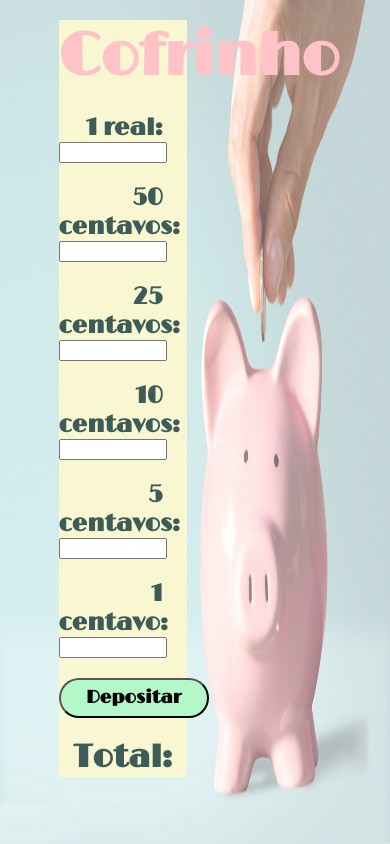
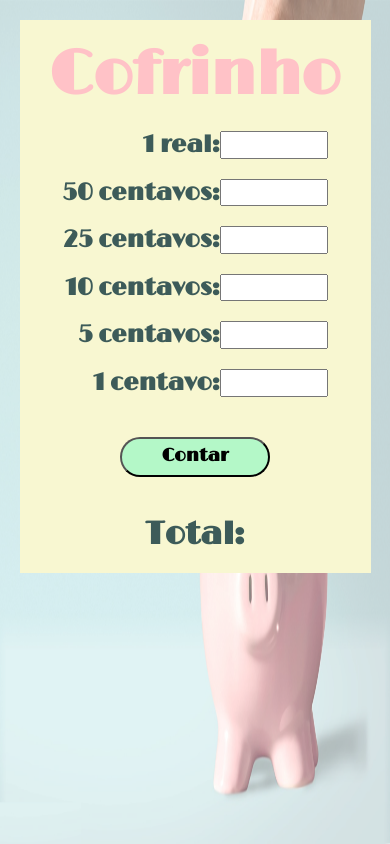
Before and after one commit to MatheusLeal92/Cofrinho, a plain HTML site: page index.html in a window 390 px wide. Drawn offline with nearby package versions, Linux system fonts and the light colour scheme.

Commit message:
correção de responsividade

```diff
--- a/estilo.css
+++ b/estilo.css
@@ -3,22 +3,30 @@
     src: url("Limelight-Regular.ttf") format("truetype");
   }
 body{
+    margin: 0;
     background-image: url(maoCofrinho.png);
     background-repeat: no-repeat;
     background-size: 100vw 100vh;
     display: block;
     text-align: left;
-    margin-left: 15%;
-    margin-right: 52%;
     margin-top: 5%;
     font-family: Limelight-Regular;
 }
-#wrap{
+.wrap{
+    display: flex;
+    justify-content: right;
+    flex-direction: column;
+    align-items: center;
     background: #f8f7d1;
+    width: min-content;
+    min-width: 30vw;
+    margin-left: 10vw;
 }
 .moeda{
-    text-align: right;
-    margin-right: 19%;
+
+    display: flex;
+    justify-content: right;
+
     margin-top: 20px;
     margin-bottom: 20px;
     font-weight: bold;
@@ -28,7 +36,7 @@ body{
     font-size: x-large;
 }
 header{
-    font-size: 60px;
+    font-size: calc(20px + 5vh);
     text-align: center;
     font-weight: bolder;
     color:  #FFC2C7;
@@ -36,7 +44,8 @@ header{
 .caixa{
     width: 100px;
     text-align: center;
-}#depositar{
+}
+#depositar{
     border-radius: 20px;
     font-weight: bolder;
     color: black;
@@ -63,3 +72,22 @@ header{
     color:  #3D5B59;
     font-size: xx-large;
 }
+
+@media only screen and (max-width: 787px) {
+    body{
+        display: flex;
+        justify-content: center;
+        margin-left: 0;
+        align-items: center;
+    }
+
+    header{
+        margin-top: 20px;
+    }
+
+    .wrap{
+        margin-left: 0;
+        width: 90vw;
+    }
+
+}
--- a/index.html
+++ b/index.html
@@ -1,16 +1,20 @@
 <!DOCTYPE html>
-<html lang="en">
+<html lang="pt-br">
 <head>
-    <meta charset="UTF-8">
+    <meta charset="UTF-8" />
+    <link rel="stylesheet" type="text/css" href="normalize.css" />
     <link rel="stylesheet" type="text/css" href="estilo.css" />
+    <meta name='viewport' content='width=device-width, initial-scale=1'>
     <script type="text/javascript" src="javascript.js"></script>
     <title>Cofrinho</title>
 </head>
+
 <body>
-    <div id="wrap">
+    <div class="wrap">
         <header>
             Cofrinho
         </header>
+        <div>
             <div class="moeda">
                 <label class="texto">1 real:</label>
                 <input id="1real" type="number" class="caixa" />
@@ -35,8 +39,9 @@
                 <label class="texto">1 centavo:</label>
                 <input id="1cents" type="number" class="caixa" />
             </div>
+        </div>
         <div id="botao">
-            <button id="depositar" onclick="depositar()">Depositar</button>
+            <button id="depositar" onclick="depositar()">Contar</button>
         </div>
         <div id="resultado">
             <label class="letra">Total:</label>
```
Lines whose indentation alone changed are shown as unchanged.
